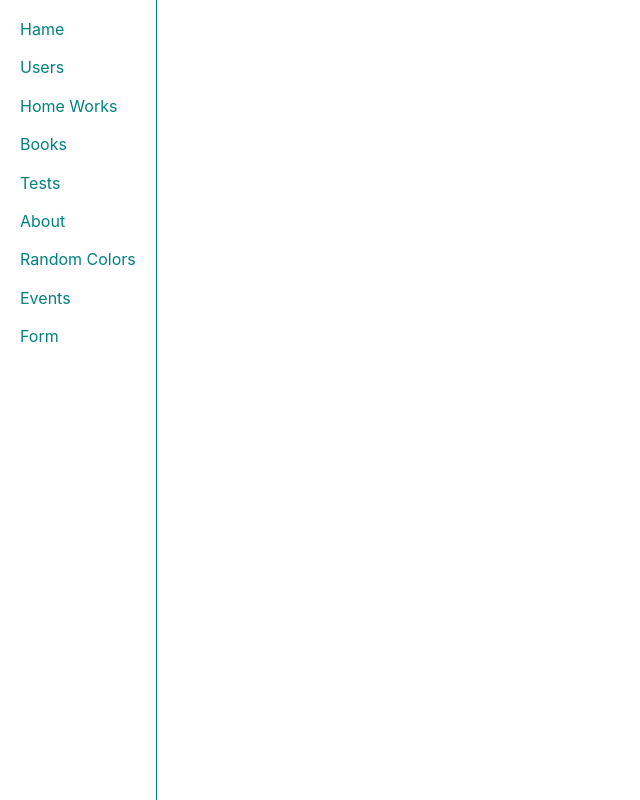
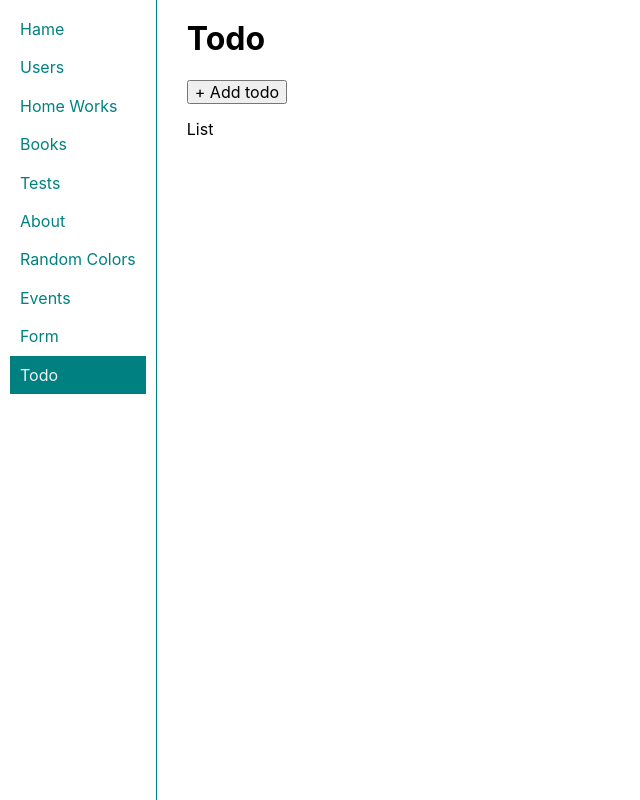
Before and after one commit to itstoreall/geri-react, a React (Create React App) app: page /todos in a window 1280 px wide. Shown: the whole page, without its empty margins (0-640 px from the left). Built offline with nearby package versions, Linux system fonts and the light colour scheme.

Commit message:
adds Todos initial files

```diff
--- a/src/components/Event/Event.jsx
+++ b/src/components/Event/Event.jsx
@@ -52,7 +52,7 @@ const Event = () => {
       {
         counters.map(({id}) => <EventMultyCounter
           key={id}
-          initialValue={5}
+          initialValue={1}
           s={s}
           onDelete={() => handleDeleteCounter(id)}
         />)
--- /dev/null
+++ b/src/components/Todo/TodoInput.jsx
@@ -0,0 +1,74 @@
+import React, { useState } from "react";
+import { createUseStyles } from "react-jss";
+
+const useStyles = createUseStyles({
+  formWrap: {
+    display: "flex",
+    flexDirection: "column",
+  },
+  form: {
+    display: "flex",
+    flexDirection: "column",
+  },
+  buttonsWrap: {
+    display: "flex",
+    justifyContent: "space-between",
+  },
+});
+
+const TodoInput = () => {
+  const { formWrap, form, input, buttonsWrap } = useStyles();
+  const [showForm, setShowForm] = useState(false);
+  const [value, setValue] = useState("");
+
+  // Скрывает или показывает форму
+  const toggleForm = () => setShowForm((prevValue) => !prevValue);
+
+  // Записываем значение инпута в стейт
+  const handleInputChange = (e) => setValue(e.target.value);
+
+  const handleSubmit = (e) => {
+    e.preventDefault();
+  };
+
+  return (
+    <div className={formWrap}>
+      {showForm ? (
+        <form className={form} onSubmit={handleSubmit}>
+          <input
+            className={input}
+            type="text"
+            value={value}
+            onChange={handleInputChange}
+          />
+          <div>
+            <span>urgency:</span>
+
+            <label>
+              <input type="radio" />
+              <span>low</span>
+            </label>
+
+            <label>
+              <input type="radio" />
+              <span>medium</span>
+            </label>
+
+            <label>
+              <input type="radio" />
+              <span>high</span>
+            </label>
+          </div>
+          <div className={buttonsWrap}>
+            <button onClick={toggleForm}>Cancel</button>
+            <button type="submit">Add todo</button>
+          </div>
+        </form>
+      ) : (
+        <button onClick={toggleForm}>+ Add todo</button>
+      )}
+    </div>
+  );
+};
+
+export default TodoInput;
--- /dev/null
+++ b/src/components/Todo/TodoList.jsx
@@ -0,0 +1,7 @@
+import React from "react";
+
+const TodoList = () => {
+  return <p>List</p>;
+};
+
+export default TodoList;
--- a/src/components/routes.js
+++ b/src/components/routes.js
@@ -1,57 +1,63 @@
-import HomePage from '../pages/HomePage';
-import UsersPage from '../pages/UserPage';
-import HomeWorksPage from '../pages/HomeWorksPage';
-import BooksPage from '../pages/BooksPage';
-import TestPage from '../pages/TestPage';
-import AboutPage from '../pages/AboutPage';
-import RandomColorsPage from '../pages/RandomColorsPage';
-import EventPage from '../pages/EventPage';
-import FormPage from '../pages/FormPage';
+import HomePage from "../pages/HomePage";
+import UsersPage from "../pages/UserPage";
+import HomeWorksPage from "../pages/HomeWorksPage";
+import BooksPage from "../pages/BooksPage";
+import TestPage from "../pages/TestPage";
+import AboutPage from "../pages/AboutPage";
+import RandomColorsPage from "../pages/RandomColorsPage";
+import EventPage from "../pages/EventPage";
+import FormPage from "../pages/FormPage";
+import TodoPage from "../pages/TodoPage";
 
 export const routes = [
   {
-    path: '/',
-    label: 'Hame',
+    path: "/",
+    label: "Hame",
     component: HomePage,
   },
   {
-    path: '/users-page',
-    label: 'Users',
+    path: "/users-page",
+    label: "Users",
     component: UsersPage,
   },
   {
-    path: '/home-works',
-    label: 'Home Works',
+    path: "/home-works",
+    label: "Home Works",
     component: HomeWorksPage,
   },
   {
-    path: '/books',
-    label: 'Books',
+    path: "/books",
+    label: "Books",
     component: BooksPage,
   },
   {
-    path: '/tests',
-    label: 'Tests',
+    path: "/tests",
+    label: "Tests",
     component: TestPage,
   },
   {
-    path: '/about',
-    label: 'About',
+    path: "/about",
+    label: "About",
     component: AboutPage,
   },
   {
-    path: '/random-colors',
-    label: 'Random Colors',
+    path: "/random-colors",
+    label: "Random Colors",
     component: RandomColorsPage,
   },
   {
-    path: '/events',
-    label: 'Events',
+    path: "/events",
+    label: "Events",
     component: EventPage,
   },
   {
-    path: '/forms',
-    label: 'Form',
+    path: "/forms",
+    label: "Form",
     component: FormPage,
   },
+  {
+    path: "/todos",
+    label: "Todo",
+    component: TodoPage,
+  },
 ];
--- /dev/null
+++ b/src/pages/TodoPage.jsx
@@ -0,0 +1,15 @@
+import React, { Fragment } from "react";
+import TodoInput from "../components/Todo/TodoInput";
+import TodoList from "../components/Todo/TodoList";
+
+const TodoPage = () => {
+  return (
+    <Fragment>
+      <h1>Todo</h1>
+      <TodoInput />
+      <TodoList />
+    </Fragment>
+  );
+};
+
+export default TodoPage;
```
Also changed, not shown: src/components/Event/EventMultyCounter.jsx (+7 -18 lines).
